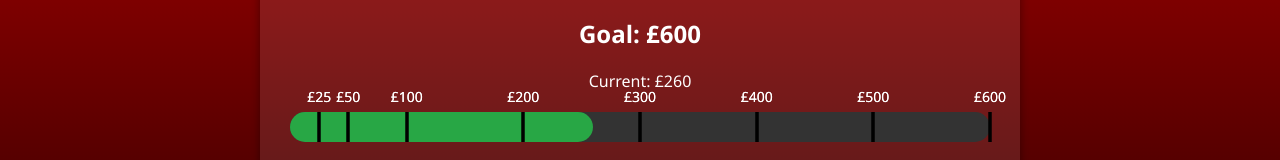
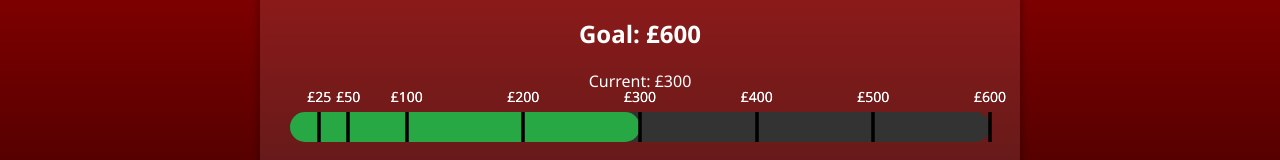
Before and after one commit to OTDesigns/charitymonth, a plain HTML site: page index.html in a window 1280 px wide. Shown: the part 287-447 px from the top of the page. Drawn offline with Linux system fonts and the light colour scheme.

Commit message:
Add files via upload

```diff
--- a/index.html
+++ b/index.html
@@ -184,7 +184,7 @@
 
   <script>
     // Set the current raised amount
-    const currentAmount = 260; // 👈 Update this value with your actual current amount raised
+    const currentAmount = 300; // 👈 Update this value with your actual current amount raised
     const goalAmount = 600;
 
     // Update the current raised amount in the UI
```
